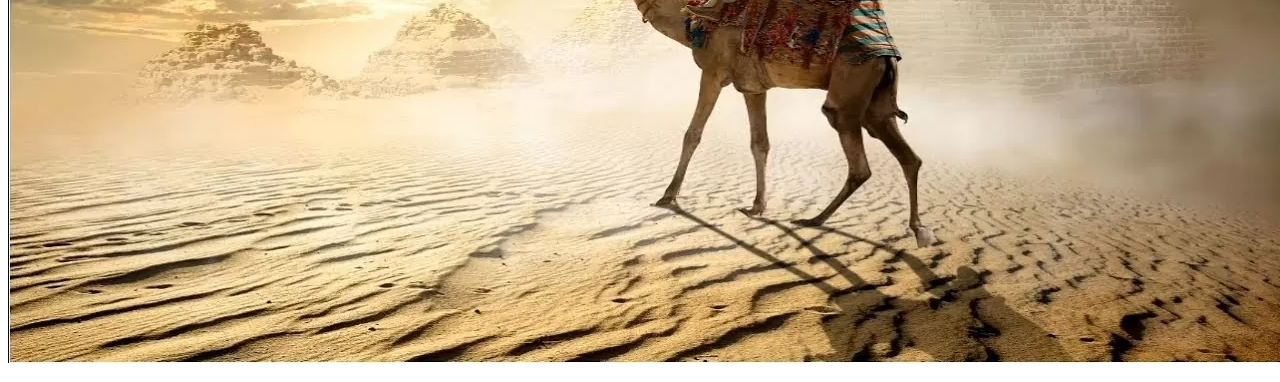
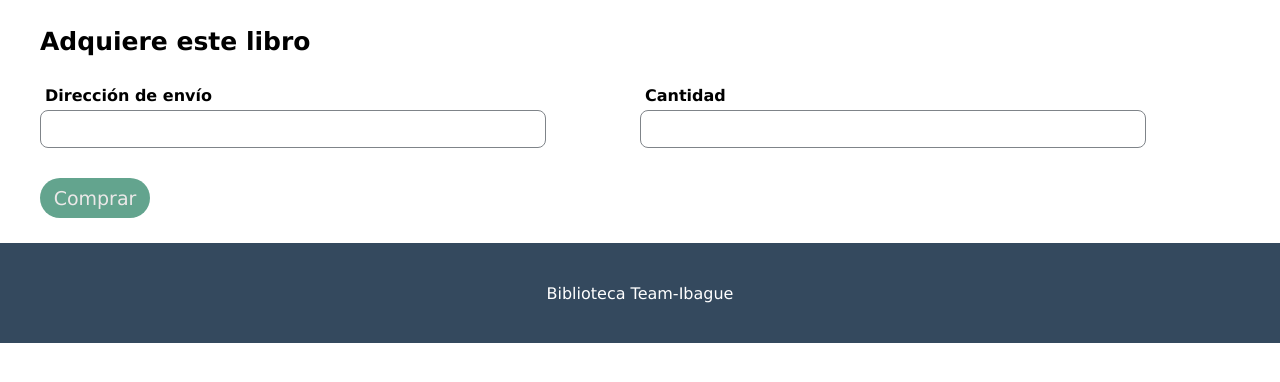
Before and after one commit to alix103/Team-Project, a plain HTML site: page assets/pages/el_alquimista.html in a window 1280 px wide. Shown: the part 365-747 px from the top of the page. Drawn offline with Linux system fonts and the light colour scheme.

Commit message:
Finalización proyecto

```diff
--- a/assets/css/paginas.css
+++ b/assets/css/paginas.css
@@ -0,0 +1,124 @@
+:root{
+    --colorbanner: #34495E;
+    --fuente: verdana;
+    --colorinput: #000000;
+    --colorborder: #7f8489;
+    --colorboton: rgb(99, 164, 142);
+    --colorboton1: #ebe8e8;
+}
+
+* {
+    margin: 0px;
+    padding: 0px;
+    font-family: var(--fuente);
+}
+
+.banner .img-banner {
+    display: block;
+    margin:auto;
+    width: 100%;
+    height: 250px;
+    max-width: 1364px;
+    min-width: 500px;
+}
+
+.container-text h1{
+    text-align: center;
+    font-size: 35px;
+}
+
+.container-text p{
+    margin-top: 15px;
+    margin-bottom: 30px;
+    text-align: justify;
+}
+
+.container-text, .adquirir, form{
+    width: 100%;
+    max-width: 1200px;
+    display: block;
+    justify-content: center;
+    margin: auto;
+}
+
+.adquirir h1{
+    font-size: 25px;
+    margin-bottom: 15px;
+}
+
+.form{
+    width: 100%;
+    padding: 0;
+    margin-left: auto;
+    margin-right: auto;
+    box-sizing: border-box;
+}
+
+.form .input{
+    margin-top: 10px;
+    margin-bottom: 30px;
+    display: block;
+}
+
+.form .input label{
+    margin: 0;
+    padding: 5px;
+    font-weight: bold;
+    display: block;
+}
+
+.form{
+    width: 100%;
+    height: 100%;
+    position: relative;
+    display: grid;
+    grid-template-columns: 1fr 1fr;
+    align-items: center;
+}
+
+.form .input input{
+    display: block;
+    width: 80%;
+    padding: 0.375rem 0.75rem;
+    font-size: 1rem;
+    font-weight: 400;
+    line-height: 1.5;
+    color: var(--colorinput);
+    background-color: rgb(255, 255, 255);
+    border: 1px solid var(--colorborder);
+    border-radius: 0.5rem;
+}
+
+.comprar button{
+    background: var(--colorboton);
+    border: none;
+    outline: none;
+    height: 40px;
+    width: 110px;
+    color: var(--colorboton1);
+    font-size: 19px;
+    border-radius: 100px;
+    cursor: pointer;
+}
+
+.comprar button:hover{
+    background: var(--colorbanner);
+}
+
+.footer {
+    background-color:var(--colorbanner);
+    padding-inline-start: 1em 0;
+    text-align: center;
+    justify-content: center;
+    position: relative;
+    width: 100%;
+    height: 100px;
+    display: flex;
+    margin-top: 25px;
+    justify-content: center;
+    align-items: center;
+}
+
+.text-footer{
+    color: white;
+}
--- a/assets/pages/el_alquimista.html
+++ b/assets/pages/el_alquimista.html
@@ -26,7 +26,7 @@
     <div class="container-form">
         <form class="form">
             <div class="input">
-                <label for="address">Direccion de envio</label>
+                <label for="address">Dirección de envío</label>
                 <input  type="text"  name="direccion" id="address" required>
             </div>
 
```
Also changed, not shown: assets/pages/cien_anos_de_soledad.html (+1 -1 lines), assets/pages/los_miserables.html (+1 -1 lines), index.html (+3 -3 lines).
